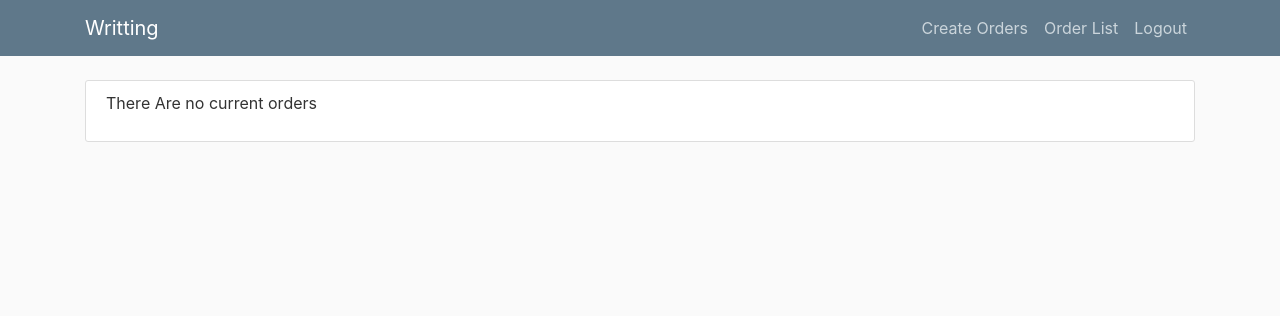
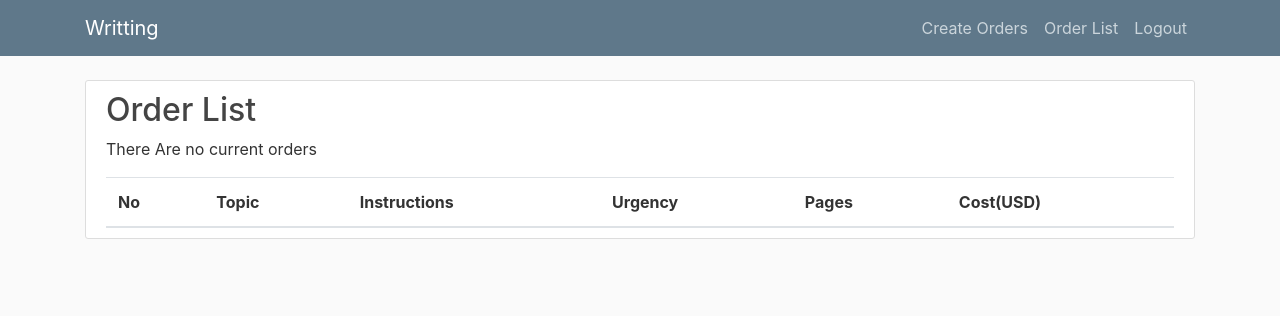
Before and after one commit to Kennedy-Njeri/Brightwriter, a Django app: page /order-list/ in a window 1280 px wide. Shown: the top 316 px of the page. Run offline with Django 3.2, Linux system fonts and the light colour scheme; a user stored in the database is signed in; data comes from the database, SQL or seed files in the repository; both versions use the stored data as it was after the commit; lists and menus that the app fills with data are empty; some libraries are stand-ins or nearby versions.

Commit message:
orderlist

```diff
--- a/writting/settings.py
+++ b/writting/settings.py
@@ -39,6 +39,7 @@ INSTALLED_APPS = [
     'django.contrib.staticfiles',
     'writting_orders',
     'crispy_forms',
+    'django.contrib.humanize',
 ]
 
 MIDDLEWARE = [
--- a/writting_orders/forms.py
+++ b/writting_orders/forms.py
@@ -26,4 +26,4 @@ class OrderCreateForm(forms.ModelForm):
 
         exclude = ('user',)
 
-        fields = ['type', 'academic', 'topic', 'pages', 'urgency', 'format', 'instructions',  'pdf']
+        fields = ['type', 'academic', 'topic', 'pages', 'urgency', 'format', 'instructions', 'pdf',]
--- a/writting_orders/models.py
+++ b/writting_orders/models.py
@@ -33,12 +33,12 @@ class Order(models.Model):
     type = models.ForeignKey(Type, on_delete=models.CASCADE)
     academic = models.ForeignKey(AcademicLevel, on_delete=models.CASCADE, null=True)
     topic = models.CharField(max_length=30)
-    pages = models.IntegerField(choices=list(zip(range(1, 10), range(1, 10))), unique=True)
+    pages = models.IntegerField(choices=list(zip(range(1, 10), range(1, 10))))
     urgency = models.IntegerField(choices=list(zip(range(1, 10), range(0, 10))), default=0)
     format = models.ForeignKey(Format, on_delete=models.CASCADE, null=True)
     instructions = models.TextField(max_length=200, null=True)
     pdf = models.FileField(upload_to='uploads/pdfs', null=True, blank=True)
-    total = models.DecimalField(verbose_name="Total", max_digits=10, decimal_places=2)
+    total = models.DecimalField(verbose_name="Total", max_digits=10, decimal_places=2, null=True)
     paid = models.BooleanField(default=False)
 
     @property
--- a/writting_orders/templates/order_list.html
+++ b/writting_orders/templates/order_list.html
@@ -1,22 +1,49 @@
 {% extends 'base.html' %}
+{% load humanize %}
 
 {% block content %}
 
-<div class="content-section">
 
-      <div class="media">
 
-          {% if orders %}
+ <div class="row">
+        <div class="col-md-12">
+ <div class="content-section">
+
+ <h2>Order List</h2>
+<div class="table-responsive">
+<table class="table mb-0">
+    <thead>
+      <tr>
+          <th>No</th>
+          <th>Topic</th>
+          <th>Instructions</th>
+        <th>Urgency</th>
+          <th>Pages</th>
+          <th>Cost(USD)</th>
+
+
+      </tr>
+    </thead>
+    <tbody>
+    {% if orders %}
 
           <ol>
 
-          {% for order in orders %}
 
-           <p>{{ order.type }} {{ order.topic }} {{ order.pages }} {{ order.deadline }} {{ order.pdf.url }}</p>
+    {% for order in orders %}
+    <tr>
+         <td>{{ order.id }}</td>
+        <td>{{ order.topic }}</td>
+          <td>{{ order.instructions }}</td>
+        <td>{{ order.urgency }}</td>
+    <td>{{ order.pages }}</td>
+    <td>{{ order.total|intcomma }}</td>
 
-          {% endfor %}
+    </tr>
 
-          </ol>
+
+{% endfor %}
+               </ol>
 
 
           {% else %}
@@ -29,6 +56,17 @@
 
 
 
+ </tbody>
+
+
+
+
+  </table>
+</div>
+
+ </div>
+        </div>
+</div>
 
 
 
@@ -36,8 +74,5 @@
 
 
 
- </div>
-     </div>
-
 
 {% endblock %}
--- a/writting_orders/urls.py
+++ b/writting_orders/urls.py
@@ -20,6 +20,7 @@ urlpatterns = [
     path('password-reset/done-confirm/<uidb64>/<token>/', auth_views.PasswordResetConfirmView.as_view(template_name='password_reset_confirm.html'), name='password_reset_confirm'),
     path('password-reset-complete/', auth_views.PasswordResetCompleteView.as_view(template_name='password_reset_complete.html'), name='password_reset_complete'),
     path('order-list/', views.OrderListView.as_view(), name='order-list'),
-    path('order/', views.OrderCreateView.as_view(), name='order-create'),
+    #path('order/', views.OrderCreateView.as_view(), name='order-create'),
+    path('create/', views.order_create, name='order-create'),
 
 ]
--- a/writting_orders/views.py
+++ b/writting_orders/views.py
@@ -57,20 +57,20 @@ def account(request):
 
 
 
-class OrderCreateView(SuccessMessageMixin, CreateView):
-    model = Order
-    fields = ('type', 'academic', 'topic', 'pages', 'format', 'urgency', 'instructions', 'pdf',)
-    success_url = reverse_lazy('order-list')
-    template_name = 'create-order.html'
-    success_message = 'Your Order has Been successfully '
+#class OrderCreateView(SuccessMessageMixin, CreateView):
+    #model = Order
+    #fields = ('type', 'academic', 'topic', 'pages', 'format', 'urgency', 'instructions', 'pdf',)
+    #success_url = reverse_lazy('order-list')
+    #template_name = 'create-order.html'
+    #success_message = 'Your Order has Been successfully '
 
 
 
-    def form_valid(self, form):
+   # def form_valid(self, form):
 
-        form.instance.user = self.request.user
+        #form.instance.user = self.request.user
 
-        return super().form_valid(form)
+        #return super().form_valid(form)
 
 
 
@@ -86,3 +86,28 @@ class OrderListView(ListView):
 
     def get_queryset(self):
         return self.model.objects.filter(user=self.request.user)
+
+
+
+def order_create(request):
+
+    if request.method == 'POST':
+
+        form = OrderCreateForm(request.POST, request.FILES)
+
+        if form.is_valid():
+            order = form.save(commit=False)
+            order.user = request.user
+            order = form.save()
+
+            #order_created.delay(order.id)
+
+            return redirect('order-list')
+
+            #return render(request, 'order-list', )
+
+    else:
+
+        form = OrderCreateForm()
+
+    return render(request, 'create-order.html', {'form': form})
```
Also changed, not shown: db.sqlite3, writting_orders/migrations/0009_auto_20190501_1502.py (added), writting_orders/migrations/0010_auto_20190501_1504.py (added), writting_orders/migrations/0011_auto_20190501_1524.py (added), writting_orders/migrations/0012_auto_20190501_1525.py (added), 3 other files.
